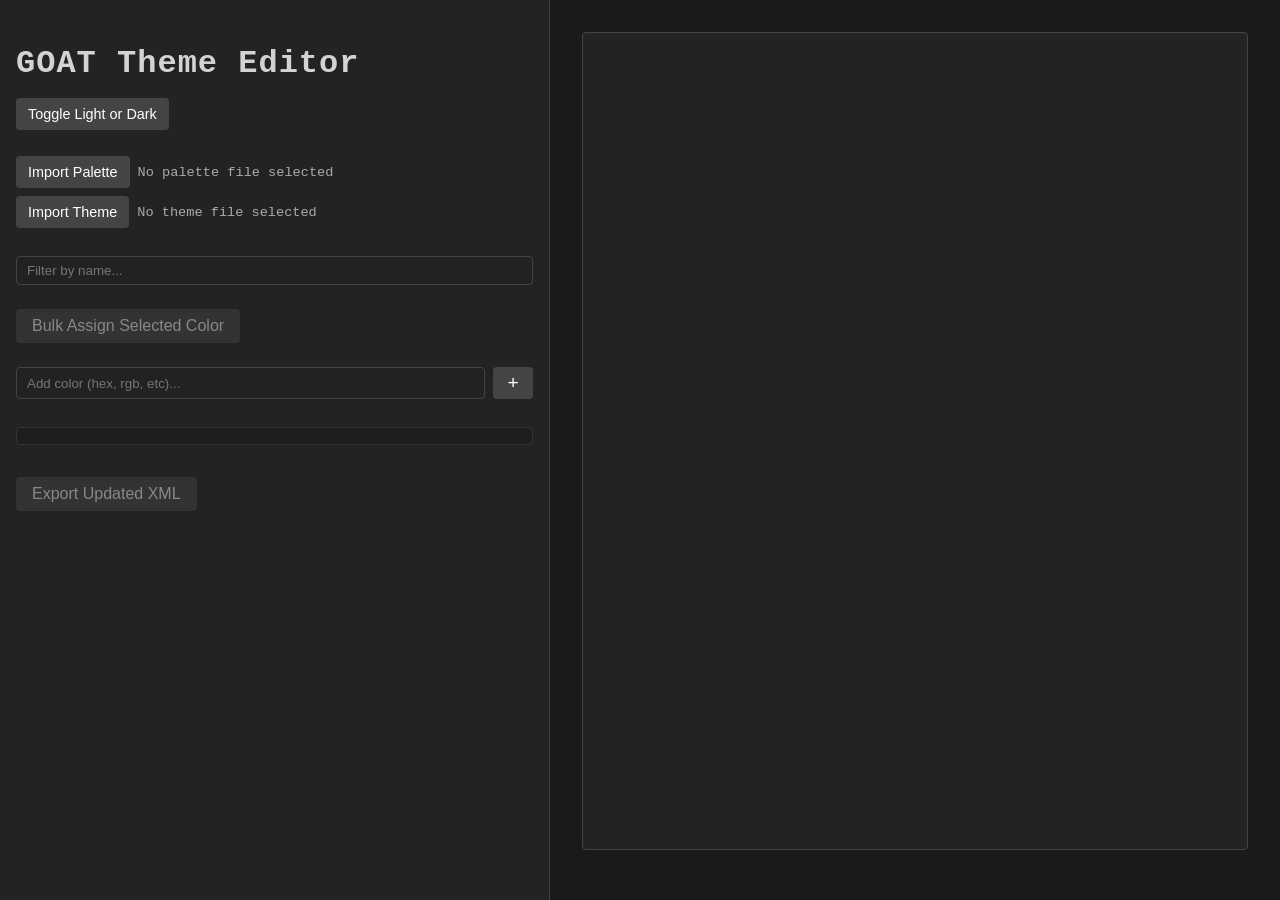
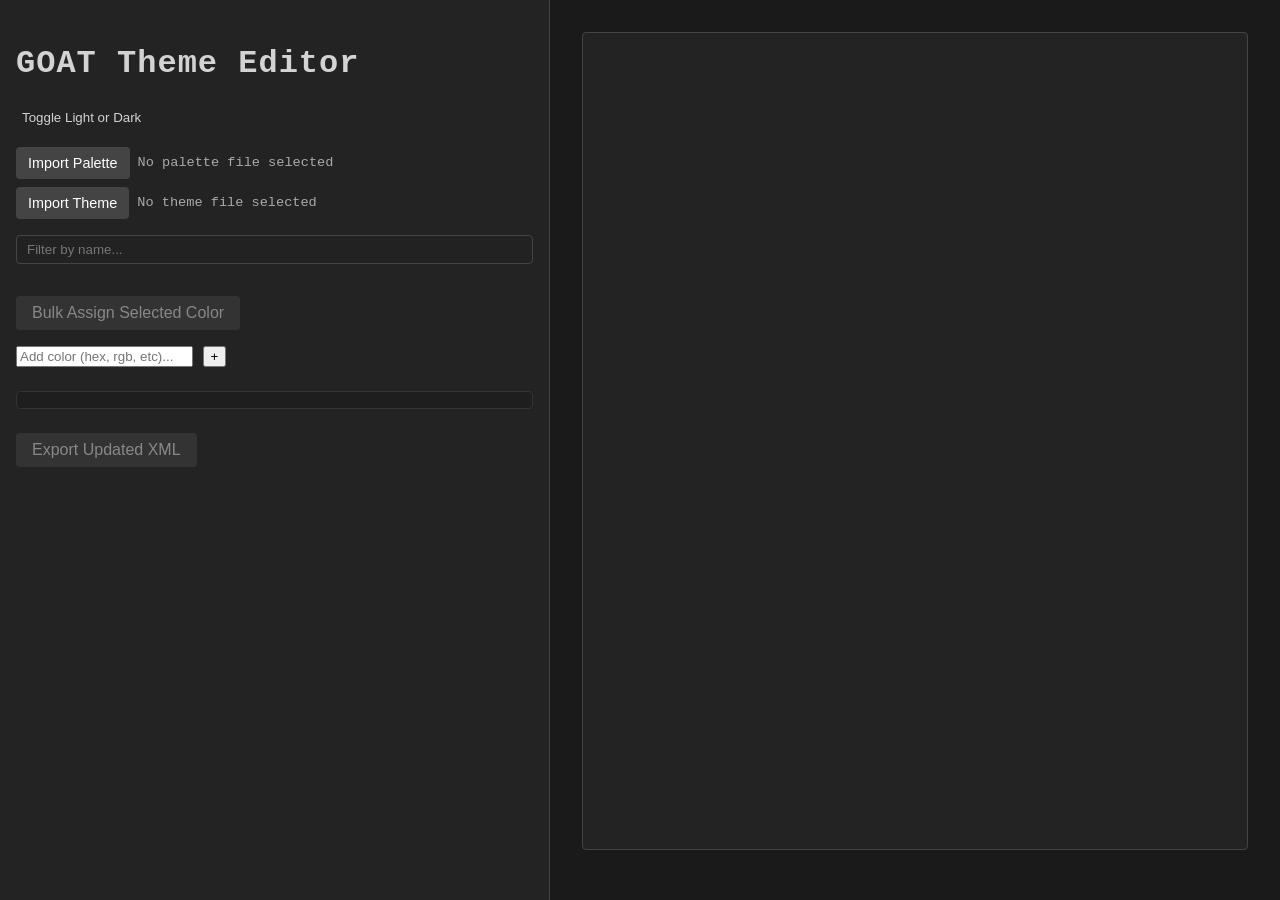

ui refined, json import

--- a/css/GoatThemeEditor.css
+++ b/css/GoatThemeEditor.css
@@ -91,29 +91,41 @@ body {
 }
 h1 {
     font-size: 2rem;
-    margin-bottom: 16px;
     letter-spacing: 1px;
     color: var(--text-title);
 }
+.sidebar-header {
+    display: flex;
+    align-items: center;
+    justify-content: space-between;
+}
 .theme-toggle-button {
-    background: var(--button-bg);
-    color: var(--button-text);
+    background: none;
     border: none;
     border-radius: 4px;
-    padding: 8px 12px;
     cursor: pointer;
-    font-size: 0.9rem;
+    padding: 6px;
+    color: var(--text-body);
+    display: flex;
+    align-items: center;
+    justify-content: center;
     transition: background 0.2s, color 0.2s;
-    margin-bottom: 10px;
-    align-self: flex-start;
 }
 .theme-toggle-button:hover {
-    background: var(--button-bg-hover);
+    background: var(--button-bg);
+    color: var(--selected-palette-border);
+}
+.theme-icon {
+    display: block;
+}
+body.light-theme .theme-icon.sun-icon,
+body:not(.light-theme) .theme-icon.moon-icon {
+    display: none;
 }
 .theme-toggle-button:focus-visible,
 .import-btn:focus-visible,
 .btn-primary:focus-visible,
-#addCustomColorBtn:focus-visible {
+.btn-secondary:focus-visible {
     outline: 2px solid var(--selected-palette-border);
     outline-offset: 2px;
 }
@@ -150,7 +162,7 @@ h1 {
     flex-grow: 1;
 }
 .filter-row {
-    margin: 12px 0 0 0;
+    margin: 0 0 8px 0;
     display: flex;
     gap: 8px;
 }
@@ -182,33 +194,44 @@ h1 {
 .btn-primary:hover:not(:disabled) {
     background: var(--button-bg-hover);
 }
-.add-color-row {
+.btn-export {
+    width: 100%;
+    padding: 12px 16px;
+    font-size: 1.1rem;
+}
+.sidebar hr {
+    border: none;
+    border-top: 1px solid var(--border-medium);
+    margin: 8px 0;
+}
+.sort-toggle {
     display: flex;
-    gap: 8px;
-    margin: 8px 0 4px 0;
+    align-items: center;
+    gap: 4px;
+    margin: 8px 0 0 0;
 }
-#customColorInput {
-    flex-grow: 1;
-    padding: 6px 10px;
-    border-radius: 4px;
-    border: 1px solid var(--border-strong);
-    background: var(--bg-input);
-    color: var(--text-input);
+.sort-label {
+    font-size: 0.8rem;
+    color: var(--text-filename-display);
+    margin-right: 4px;
 }
-#addCustomColorBtn {
-    flex-shrink: 0;
-    width: 40px;
-    padding: 6px;
-    font-size: 1.2rem;
-    line-height: 1;
+.sort-btn {
     background: var(--button-bg);
     color: var(--button-text);
     border: none;
     border-radius: 4px;
+    padding: 4px 10px;
     cursor: pointer;
+    font-size: 0.85rem;
+    font-family: "Source Code Pro", monospace;
+    transition: background 0.2s, color 0.2s;
 }
-#addCustomColorBtn:hover {
+.sort-btn:hover {
     background: var(--button-bg-hover);
+}
+.sort-btn.active {
+    background: var(--selected-palette-border);
+    color: #000;
 }
 #paletteColors {
     display: flex;
@@ -219,9 +242,43 @@ h1 {
     background: var(--bg-palette-container);
     border-radius: 4px;
     padding: 8px;
-    margin: 8px 0;
+    margin: 8px 0 0 0;
     border: 1px solid var(--border-medium);
     transition: background 0.3s, border-color 0.3s;
+}
+.palette-empty {
+    width: 100%;
+    text-align: center;
+    padding: 16px;
+    color: var(--text-filename-display);
+    font-size: 0.85rem;
+}
+.palette-controls {
+    display: flex;
+    flex-direction: column;
+    gap: 8px;
+    margin-top: 8px;
+}
+.palette-controls .file-input-row {
+    flex: 1;
+    min-width: 0;
+}
+.palette-controls > #bulkAssignBtn {
+    align-self: flex-start;
+}
+.btn-secondary {
+    background: var(--button-bg);
+    color: var(--button-text);
+    border: none;
+    border-radius: 4px;
+    padding: 8px 12px;
+    cursor: pointer;
+    font-size: 0.9rem;
+    transition: background 0.2s, color 0.2s;
+    flex-shrink: 0;
+}
+.btn-secondary:hover {
+    background: var(--button-bg-hover);
 }
 .palette-color-wrapper {
     position: relative;
@@ -246,6 +303,25 @@ h1 {
 }
 .palette-color:hover {
     border: 2px solid var(--button-bg-hover);
+}
+.palette-add-btn {
+    border: 2px dashed var(--border-strong);
+    display: flex;
+    align-items: center;
+    justify-content: center;
+    font-size: 1.5rem;
+    font-weight: 700;
+    color: var(--text-filename-display);
+    cursor: pointer;
+    transition: border-color 0.2s, color 0.2s, background 0.2s;
+}
+.palette-add-btn:hover {
+    border-color: var(--selected-palette-border);
+    color: var(--selected-palette-border);
+    background: var(--bg-theme-item-row-hover);
+}
+.palette-add-wrapper {
+    position: relative;
 }
 .palette-color-delete-btn {
     position: absolute;
@@ -360,7 +436,7 @@ button {
     border: 1px solid var(--border-strong);
     border-radius: 4px;
     width: var(--col-value-width, 140px);
-    min-width: 60px;
+    min-width: 180px;
     text-align: left;
     font-size: 0.95rem;
     flex-shrink: 0;
@@ -369,7 +445,7 @@ button {
 }
 .col-header-value {
     width: var(--col-value-width, 140px);
-    min-width: 60px;
+    min-width: 180px;
     flex-shrink: 0;
     padding: 4px 8px;
 }
